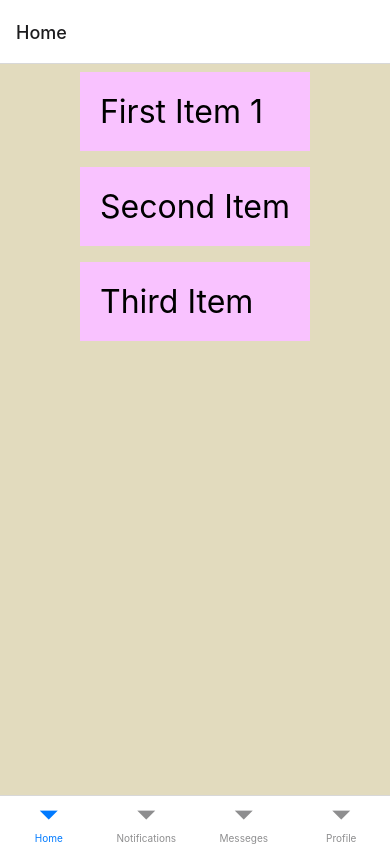
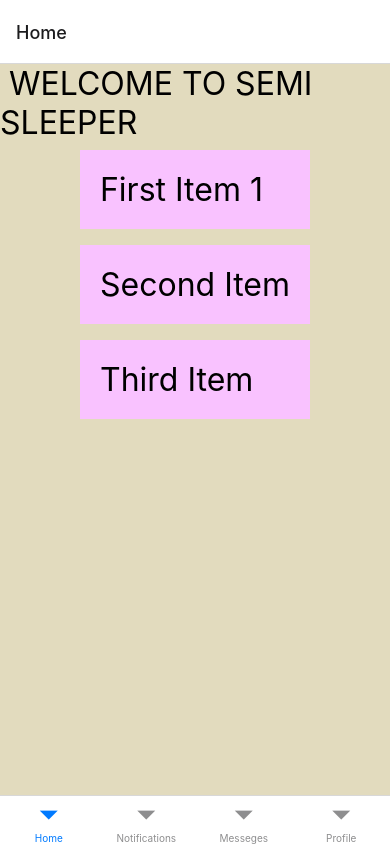
Before and after one commit to tekno-devs/TruckApp, a React Native app: screen /Home in a window 390 px wide. Built offline with nearby package versions, Linux system fonts and the light colour scheme; grey boxes are pictures that could not be loaded.

Commit message:
added title style to styles.js

```diff
--- a/assets/styles.js
+++ b/assets/styles.js
@@ -14,7 +14,10 @@ const styles = StyleSheet.create({
       paddingHorizontal: 10,
       borderRadius: 50,
       backgroundColor: "#DCDCDC"
-    }
+    },
+    title: {
+        fontSize: 32,
+      },
 });
 
 export default styles
--- a/components/Home.js
+++ b/components/Home.js
@@ -42,6 +42,7 @@ export default function Home({ navigation } ) {
 
   return (
     <SafeAreaView style={styles.container}>
+    <Text style={styles.title}> WELCOME TO SEMI SLEEPER </Text>
     <FlatList
       data={DATA}
       renderItem={({item}) => <LotCard title={item.title} image={item.image} />}
```
